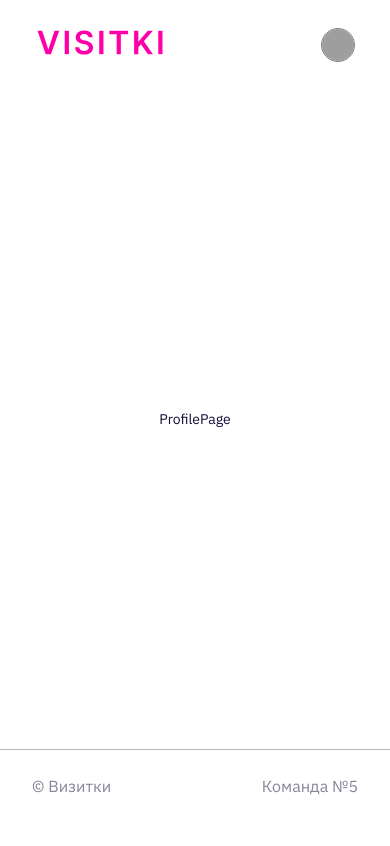
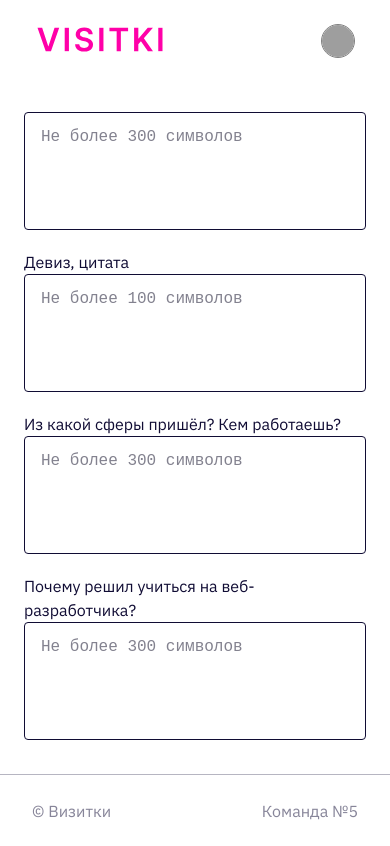
Before and after one commit to marussia1996/Vizitki, a React (Create React App) app: page /profile in a window 390 px wide. Built offline with nearby package versions, Linux system fonts and the light colour scheme; grey boxes are pictures that could not be loaded.

Commit message:
change LoginPage & create ProfilePage

```diff
--- a/src/components/App/App.scss
+++ b/src/components/App/App.scss
@@ -15,3 +15,14 @@
   align-items: center;
   min-height: calc(100% - 184px);
 }
+@media screen and (max-width: 768px) {
+  .main{
+    min-height: calc(100% - 168px);
+  }
+}
+
+@media screen and (max-width: 445px) {
+  .main{
+    min-height: calc(100% - 152px);
+  }
+}
--- a/src/components/Header/Header.module.scss
+++ b/src/components/Header/Header.module.scss
@@ -41,14 +41,14 @@
 @media screen and (max-width: 768px) {
   .header {
     max-width: 768px;
-    padding: 35.5px 32px;
+    padding: 32px 32px;
   }
 }
 
 @media screen and (max-width: 445px) {
   .header {
     max-width: 320px;
-    padding: 27.5px 24px;
+    padding: 24px 24px;
   }
   .userName {
     display: none;
--- a/src/pages/LoginPage/LoginPage.tsx
+++ b/src/pages/LoginPage/LoginPage.tsx
@@ -1,6 +1,6 @@
 import { Button } from '../../components/Button/Button'
 import stylesLogin from '../LoginPage/LoginPage.module.scss'
-//пока нет ответа о том, как должна вести себя шапка страницка будет такой)
+
 export const LoginPage = () => {
   return (
     <section className={`${stylesLogin.loginPage}`}>
--- /dev/null
+++ b/src/pages/ProfilePage/ProfilePage.module.scss
@@ -0,0 +1,8 @@
+.profilePage{
+  width: 100%;
+  max-width: 440px;
+  display: flex;
+  flex-direction: column;
+  gap: 16px;
+  padding: 0 24px;
+}
--- a/src/pages/ProfilePage/ProfilePage.tsx
+++ b/src/pages/ProfilePage/ProfilePage.tsx
@@ -1,7 +1,14 @@
 import React from 'react'
+import { InputTextArea } from '../../components/InputTextArea/InputTextArea'
+import stylesProfile from '../ProfilePage/ProfilePage.module.scss'
 
 export const ProfilePage = () => {
   return (
-    <div>ProfilePage</div>
+    <section className={`${stylesProfile.profilePage}`}>
+      <InputTextArea state={'other'}/>
+      <InputTextArea state={'quote'} label={'Девиз, цитата'}/>
+      <InputTextArea state={'other'} label={'Из какой сферы пришёл? Кем работаешь?'}/>
+      <InputTextArea state={'other'} label={'Почему решил учиться на веб-разработчика?'}/>
+    </section>
   )
 }
```
